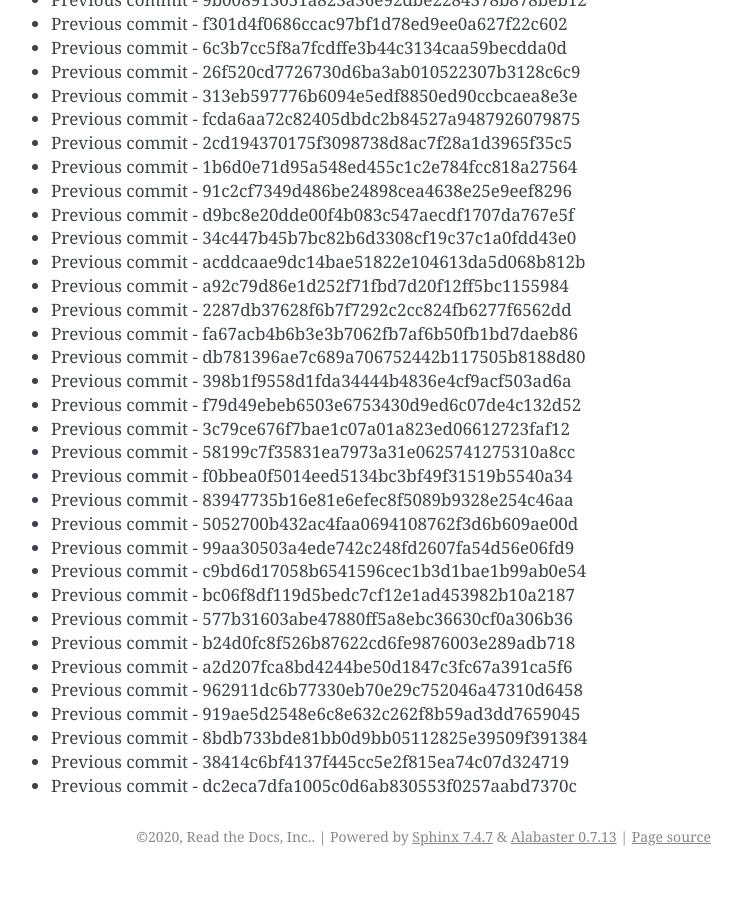
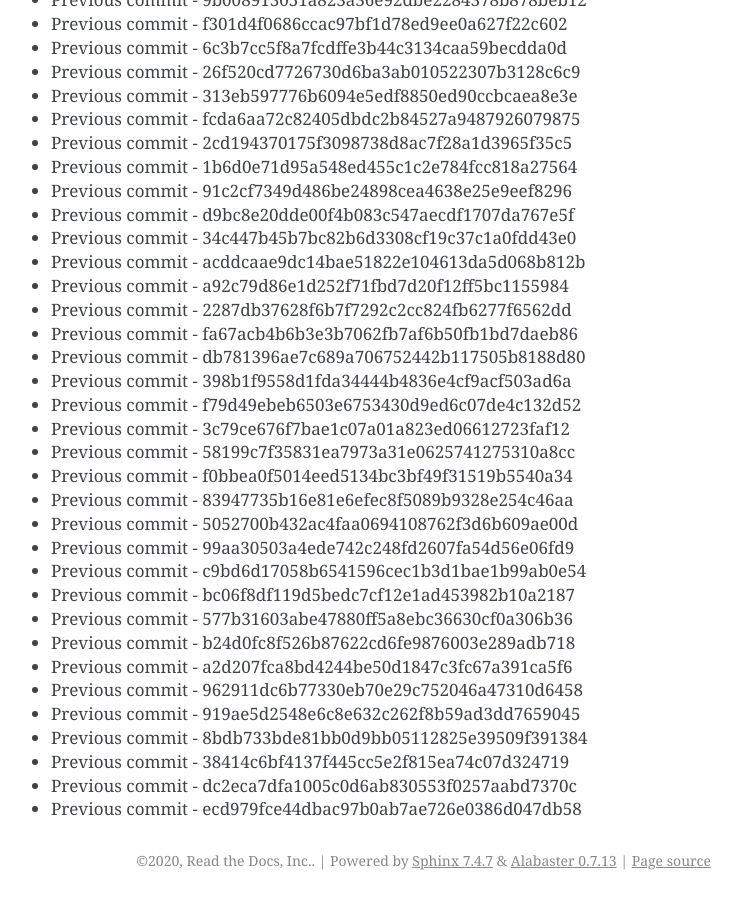
Before and after one commit to readthedocs/rtd-git-stresstest, a Sphinx documentation site: the page built from docs/updates.rst, in a window 1280 px wide and 900 px high, scrolled down 78233 px. Shown: the whole window, without its empty margins (399-1141 px from the left). Built offline with Sphinx 7.4.7, drawn with Linux system fonts in a browser that asks for light colours; before the commit the page ends 79109 px from its top, so only the background shows below that.

Commit message:
Generating commit from previous: ecd979fce44dbac97b0ab7ae726e0386d047db58

```diff
--- a/docs/updates.rst
+++ b/docs/updates.rst
@@ -3319,3 +3319,4 @@ It can be tested for any performance characteristics.
 * Previous commit - 8bdb733bde81bb0d9bb05112825e39509f391384
 * Previous commit - 38414c6bf4137f445cc5e2f815ea74c07d324719
 * Previous commit - dc2eca7dfa1005c0d6ab830553f0257aabd7370c
+* Previous commit - ecd979fce44dbac97b0ab7ae726e0386d047db58
```
